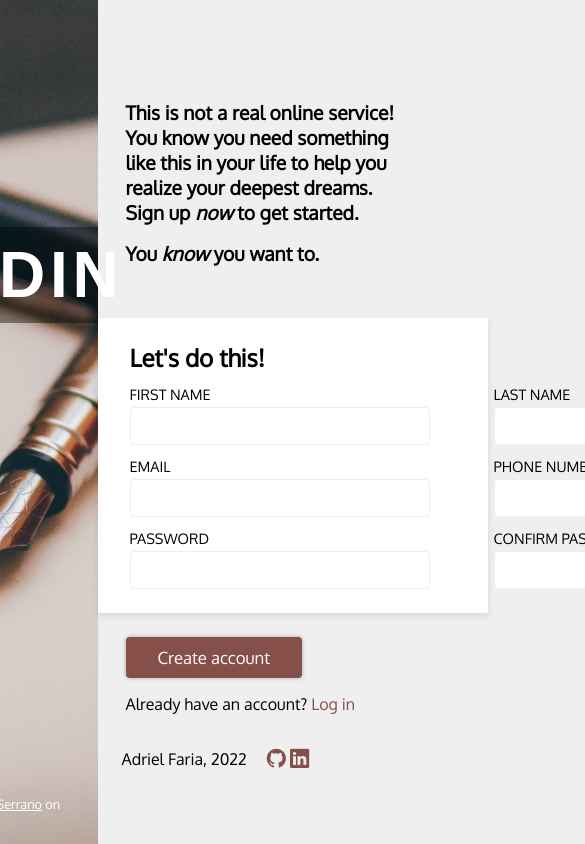
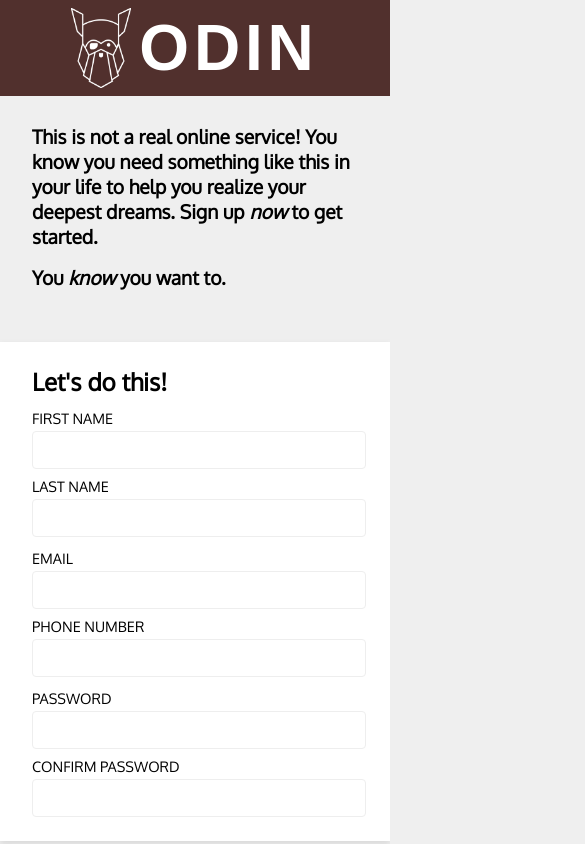
Before and after one commit to br-adriel/css-signup-form, a plain HTML site: page index.html in a window 390 px wide. Shown: the top 844 px of the page, 585 px wide, since content can reach past the window. Drawn offline with nearby package versions, Linux system fonts and the light colour scheme; a web font is replaced by a local one.

Commit message:
Add style for screens up to 600px

```diff
--- a/style.css
+++ b/style.css
@@ -136,6 +136,7 @@ button:hover {
 }
 
 .card {
+  width: 100%;
   background: #fff;
   padding: 24px;
   padding-left: 32px;
@@ -195,3 +196,46 @@ footer .links {
   display: flex;
   gap: 4px;
 }
+
+@media (max-width: 600px) {
+  body {
+    flex-direction: column;
+  }
+
+  header {
+    background: var(--accent);
+    min-height: 0;
+    width: 100%;
+    padding: 0;
+  }
+
+  header > * {
+    display: none;
+  }
+
+  header h1 {
+    position: static;
+  }
+
+  main {
+    padding: 28px 0;
+  }
+  main > p {
+    max-width: 100%;
+    margin: 0 32px;
+  }
+
+  .form-line {
+    flex-direction: column;
+    gap: 8px;
+  }
+
+  .form-item input {
+    width: 100%;
+  }
+
+  footer {
+    padding: 16px 0;
+    justify-content: center;
+  }
+}
```
